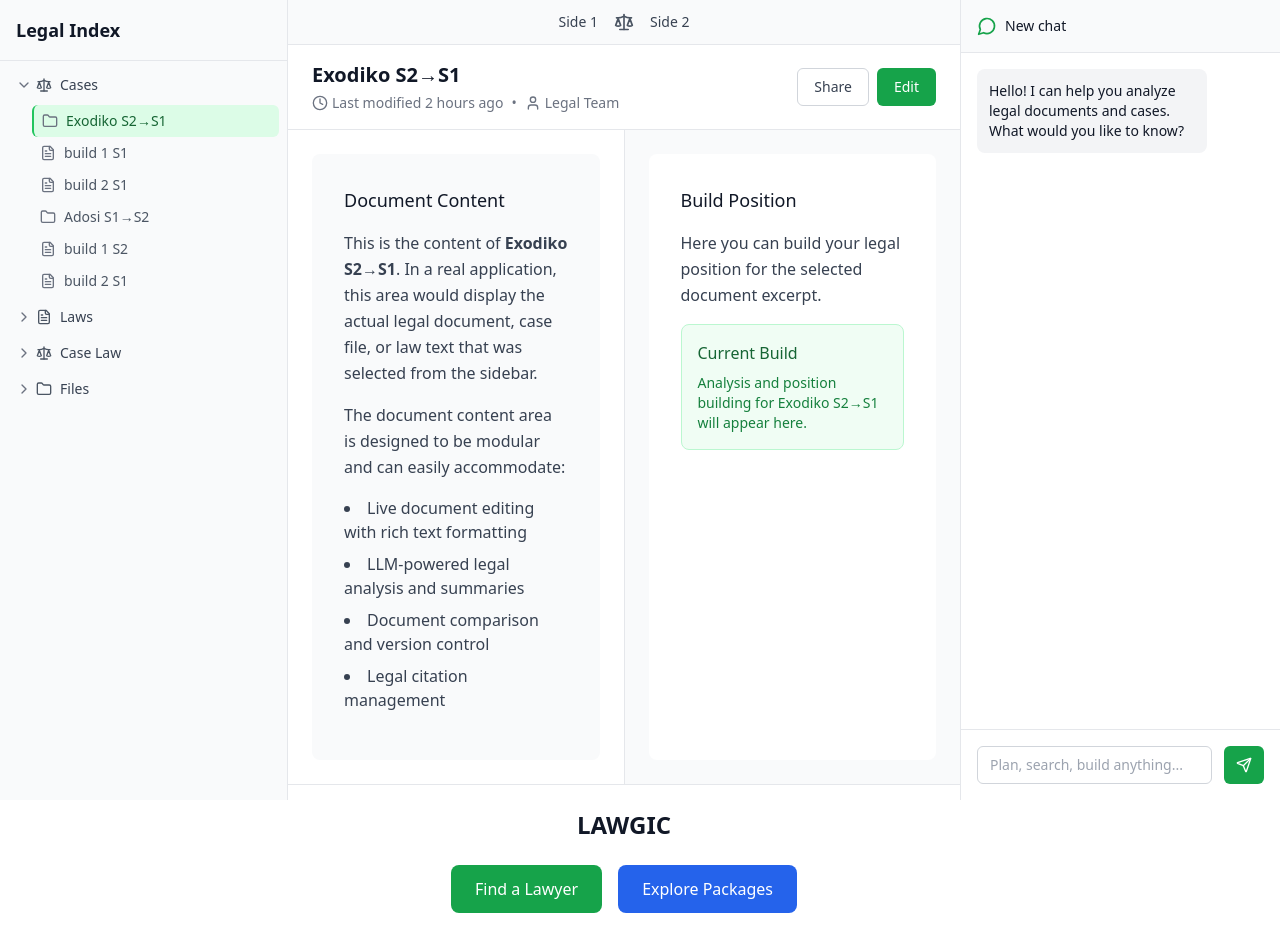
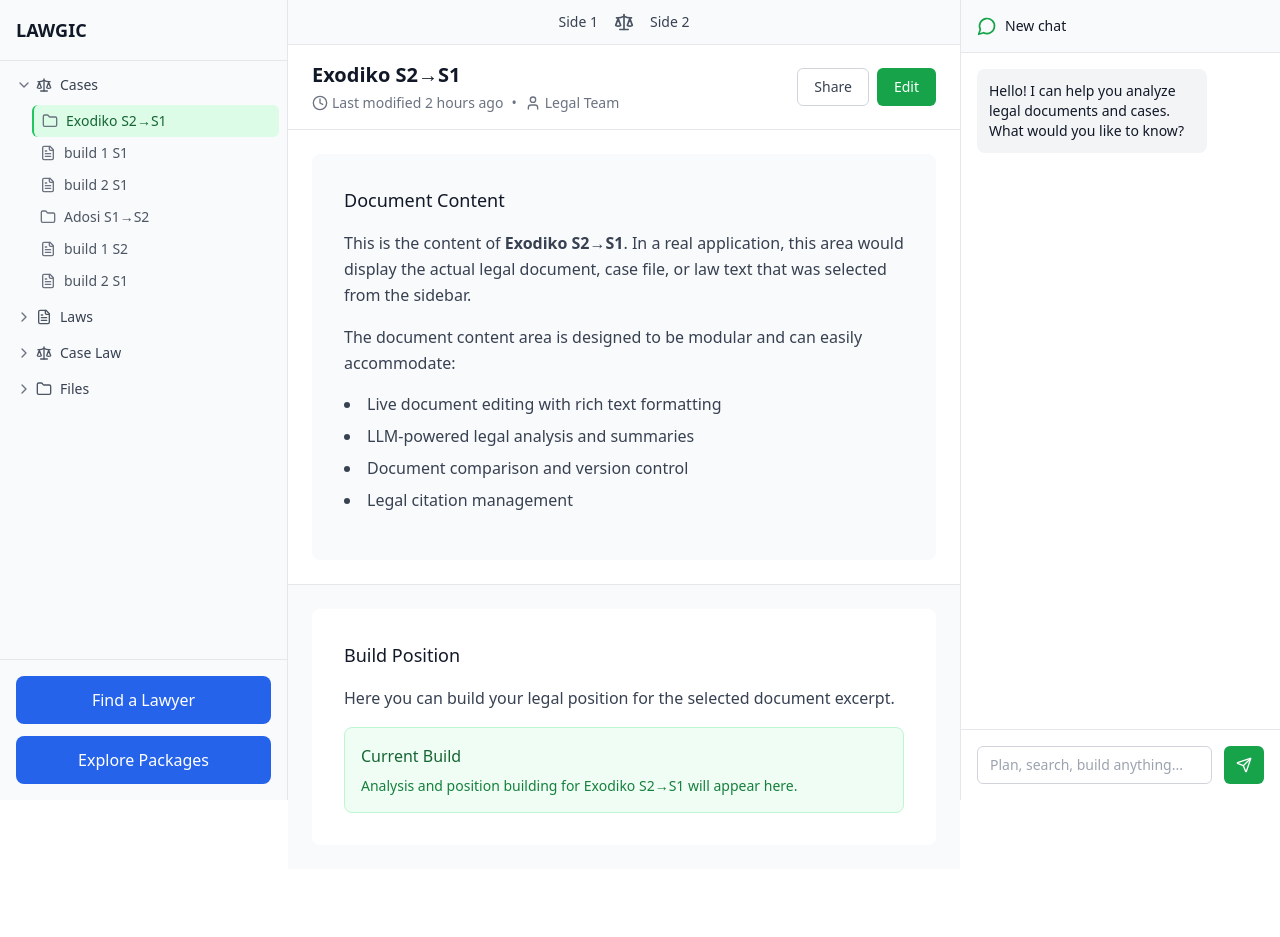
Before and after one commit to Thangouliou/legal-navigator-sidebar, a React (Vite) app: page / in a window 1280 px wide. Both pictures are taken after a click on the button "Exodiko S2→S1". After the commit the page ends 869 px from the top, so only its background shows below. Built offline with nearby package versions, Linux system fonts and the light colour scheme.

Commit message:
Fix: Adjust layout and styling
- Split main content into document and build sections.
- Move "LAWGIC" to the top-left.
- Add blue buttons to the bottom-left.

```diff
--- a/src/components/MainContent.tsx
+++ b/src/components/MainContent.tsx
@@ -22,10 +22,10 @@ const MainContent: React.FC<MainContentProps> = ({ selectedItem, selectedItemNam
           </div>
         </div>
 
-        {/* Main split content area */}
-        <div className="flex-1 flex">
-          {/* Left side - Document area */}
-          <div className="flex-1 flex items-center justify-center border-r border-gray-200">
+        {/* Main content area split vertically */}
+        <div className="flex-1 flex flex-col">
+          {/* Top half - Document area */}
+          <div className="flex-1 flex items-center justify-center border-b border-gray-200">
             <div className="text-center">
               <FileText className="w-16 h-16 text-gray-400 mx-auto mb-4" />
               <h3 className="text-lg font-medium text-gray-900 mb-2">
@@ -37,7 +37,7 @@ const MainContent: React.FC<MainContentProps> = ({ selectedItem, selectedItemNam
             </div>
           </div>
 
-          {/* Right side - Build area */}
+          {/* Bottom half - Build area */}
           <div className="flex-1 flex items-center justify-center bg-gray-50">
             <div className="text-center">
               <div className="w-16 h-16 bg-green-100 rounded-lg flex items-center justify-center mx-auto mb-4">
@@ -49,21 +49,6 @@ const MainContent: React.FC<MainContentProps> = ({ selectedItem, selectedItemNam
               <p className="text-gray-500 max-w-sm">
                 Select a document to start building your legal position.
               </p>
-            </div>
-          </div>
-        </div>
-
-        {/* Bottom section - LAWGIC branding and buttons */}
-        <div className="border-t border-gray-200 bg-white p-6">
-          <div className="text-center">
-            <h2 className="text-2xl font-bold text-gray-900 mb-6">LAWGIC</h2>
-            <div className="flex justify-center space-x-4">
-              <button className="px-6 py-3 bg-green-600 text-white font-medium rounded-lg hover:bg-green-700 transition-colors">
-                Find a Lawyer
-              </button>
-              <button className="px-6 py-3 bg-blue-600 text-white font-medium rounded-lg hover:bg-blue-700 transition-colors">
-                Explore Packages
-              </button>
             </div>
           </div>
         </div>
@@ -106,11 +91,11 @@ const MainContent: React.FC<MainContentProps> = ({ selectedItem, selectedItemNam
         </div>
       </div>
 
-      {/* Main split content area */}
-      <div className="flex-1 flex">
-        {/* Left side - Document content */}
-        <div className="flex-1 p-6 border-r border-gray-200">
-          <div className="bg-gray-50 rounded-lg p-8">
+      {/* Main content area split vertically */}
+      <div className="flex-1 flex flex-col">
+        {/* Top half - Document content */}
+        <div className="flex-1 p-6 border-b border-gray-200">
+          <div className="bg-gray-50 rounded-lg p-8 h-full">
             <div className="max-w-4xl">
               <h2 className="text-lg font-medium text-gray-900 mb-4">Document Content</h2>
               <div className="prose prose-gray max-w-none">
@@ -133,7 +118,7 @@ const MainContent: React.FC<MainContentProps> = ({ selectedItem, selectedItemNam
           </div>
         </div>
 
-        {/* Right side - Build content */}
+        {/* Bottom half - Build content */}
         <div className="flex-1 p-6 bg-gray-50">
           <div className="bg-white rounded-lg p-8 h-full">
             <h2 className="text-lg font-medium text-gray-900 mb-4">Build Position</h2>
@@ -151,21 +136,6 @@ const MainContent: React.FC<MainContentProps> = ({ selectedItem, selectedItemNam
           </div>
         </div>
       </div>
-
-      {/* Bottom section - LAWGIC branding and buttons */}
-      <div className="border-t border-gray-200 bg-white p-6">
-        <div className="text-center">
-          <h2 className="text-2xl font-bold text-gray-900 mb-6">LAWGIC</h2>
-          <div className="flex justify-center space-x-4">
-            <button className="px-6 py-3 bg-green-600 text-white font-medium rounded-lg hover:bg-green-700 transition-colors">
-              Find a Lawyer
-            </button>
-            <button className="px-6 py-3 bg-blue-600 text-white font-medium rounded-lg hover:bg-blue-700 transition-colors">
-              Explore Packages
-            </button>
-          </div>
-        </div>
-      </div>
     </div>
   );
 };
--- a/src/components/Sidebar.tsx
+++ b/src/components/Sidebar.tsx
@@ -87,7 +87,7 @@ const Sidebar: React.FC<SidebarProps> = ({ selectedItem, onItemSelect }) => {
   return (
     <div className="w-72 bg-gray-50 border-r border-gray-200 h-screen flex flex-col">
       <div className="p-4 border-b border-gray-200">
-        <h2 className="text-lg font-semibold text-gray-900">Legal Index</h2>
+        <h2 className="text-lg font-semibold text-gray-900">LAWGIC</h2>
       </div>
 
       <div className="flex-1 overflow-y-auto">
@@ -136,6 +136,16 @@ const Sidebar: React.FC<SidebarProps> = ({ selectedItem, onItemSelect }) => {
           ))}
         </div>
       </div>
+
+      {/* Bottom buttons */}
+      <div className="p-4 border-t border-gray-200 space-y-3">
+        <button className="w-full px-4 py-3 bg-blue-600 text-white font-medium rounded-lg hover:bg-blue-700 transition-colors">
+          Find a Lawyer
+        </button>
+        <button className="w-full px-4 py-3 bg-blue-600 text-white font-medium rounded-lg hover:bg-blue-700 transition-colors">
+          Explore Packages
+        </button>
+      </div>
     </div>
   );
 };
```
